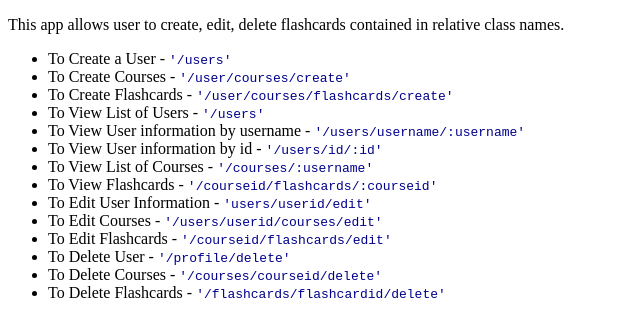
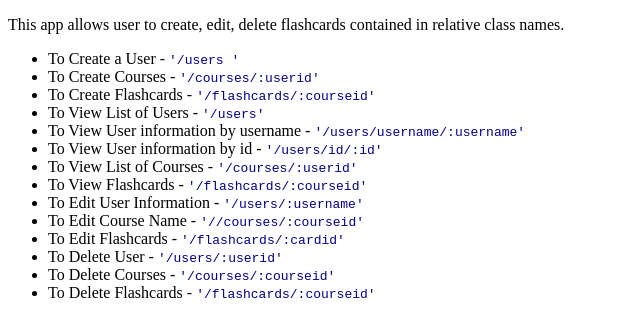
Before and after one commit to abnerAlexis/flashcard_api, a website: page public/documentation.html in a window 1280 px wide. Shown: the whole page, without its empty margins (0-640 px from the left). Drawn offline with Linux system fonts and the light colour scheme.

Commit message:
Update documentation, index.js, index.html

```diff
--- a/index.js
+++ b/index.js
@@ -21,10 +21,12 @@ mongoose.connect('mongodb://localhost:27017/flashcardDB')
     .then(() => console.log("Connected to MongoDB"))
     .catch(err => console.error("MongoDB connection error:", err));
 
+// Home page
 app.get('/', (req, res) => {
     res.sendFile(path.join(__dirname, 'index.html'));
 });
 
+// Documentation
 app.get('/doc', (req, res) => {
     res.sendFile('public/documentation.html', { root: __dirname });
 });
--- a/public/documentation.html
+++ b/public/documentation.html
@@ -3,27 +3,27 @@
 <head>
     <meta charset="UTF-8">
     <meta name="viewport" content="width=device-width, initial-scale=1.0">
-    <title>Flashcard Documentation</title>
+    <title>🌸Flashcard Documentation</title>
     <link rel="icon" type="image/png" href="./reddaisy.png" />
 </head>
 <body>
     <p>
         This app allows user to create, edit, delete flashcards contained in relative class names.
         <ul>
-            <li>To Create a User - <code style="color: #00008b">'/users'</code></li>
-            <li>To Create Courses - <code style="color: #00008b">'/user/courses/create'</code></li>
-            <li>To Create Flashcards - <code style="color: #00008b">'/user/courses/flashcards/create'</code></li>
+            <li>To Create a User - <code style="color: #00008b">'/users '</code></li>
+            <li>To Create Courses - <code style="color: #00008b">'/courses/:userid'</code></li>
+            <li>To Create Flashcards - <code style="color: #00008b">'/flashcards/:courseid'</code></li>
             <li>To View List of Users - <code style="color: #00008b">'/users'</code></li>
             <li>To View User information by username - <code style="color: #00008b">'/users/username/:username'</code></li>
             <li>To View User information by id - <code style="color: #00008b">'/users/id/:id'</code></li>
-            <li>To View List of Courses - <code style="color: #00008b">'/courses/:username'</code></li>
-            <li>To View Flashcards - <code style="color: #00008b">'/courseid/flashcards/:courseid'</code></li>
-            <li>To Edit User Information - <code style="color: #00008b">'users/userid/edit'</code></li>
-            <li>To Edit Courses - <code style="color: #00008b">'/users/userid/courses/edit'</code></li>
-            <li>To Edit Flashcards - <code style="color: #00008b">'/courseid/flashcards/edit'</code></li>
-            <li>To Delete User - <code style="color: #00008b">'/profile/delete'</code></li>
-            <li>To Delete Courses - <code style="color: #00008b">'/courses/courseid/delete'</code></li>
-            <li>To Delete Flashcards - <code style="color: #00008b">'/flashcards/flashcardid/delete'</code></li>
+            <li>To View List of Courses - <code style="color: #00008b">'/courses/:userid'</code></li>
+            <li>To View Flashcards - <code style="color: #00008b">'/flashcards/:courseid'</code></li>
+            <li>To Edit User Information - <code style="color: #00008b">'/users/:username'</code></li>
+            <li>To Edit Course Name - <code style="color: #00008b">'//courses/:courseid'</code></li>
+            <li>To Edit Flashcards - <code style="color: #00008b">'/flashcards/:cardid'</code></li>
+            <li>To Delete User - <code style="color: #00008b">'/users/:userid'</code></li>
+            <li>To Delete Courses - <code style="color: #00008b">'/courses/:courseid'</code></li>
+            <li>To Delete Flashcards - <code style="color: #00008b">'/flashcards/:courseid'</code></li>
         </ul>
     </p>
 </body>
```
Also changed, not shown: index.html (+1 -1 lines), log.txt (+7 -0 lines), README.md, 1 other file.
